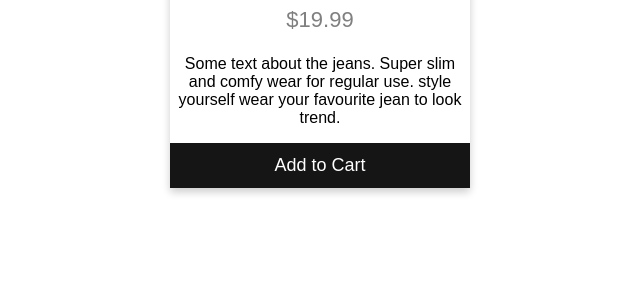
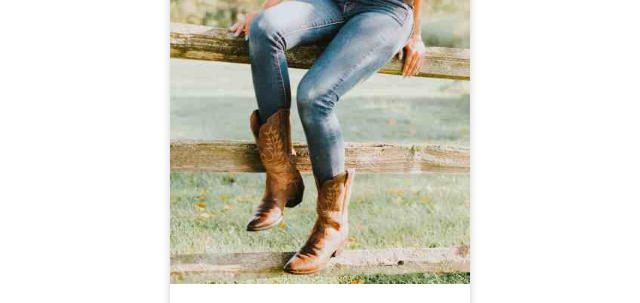
Before and after one commit to mahi0612/task0-basic-html, a plain HTML site: page index.html in a window 1280 px wide. Shown: the part 158-461 px from the top of the page, without its empty margins (320-960 px from the left). Drawn offline with Linux system fonts and the light colour scheme.

Commit message:
Update index.html

```diff
--- a/index.html
+++ b/index.html
@@ -37,7 +37,7 @@
 <h2 style="text-align:center"><b> PRODUCT JEANS(BASIC HTML) </b></h2>
 
 <div class="card">
-  <img src="images/jeans3.jpg" alt="Denim Jeans" style="width: 100%;">
+  <img src="jeans3.jpg" alt="Denim Jeans" style="width: 100%;">
   <h1>Mahi Jeans</h1>
   <p class="price">$19.99</p>
   <p>Some text about the jeans. Super slim and comfy wear for regular use. style yourself wear your favourite jean to look trend.</p>
```
